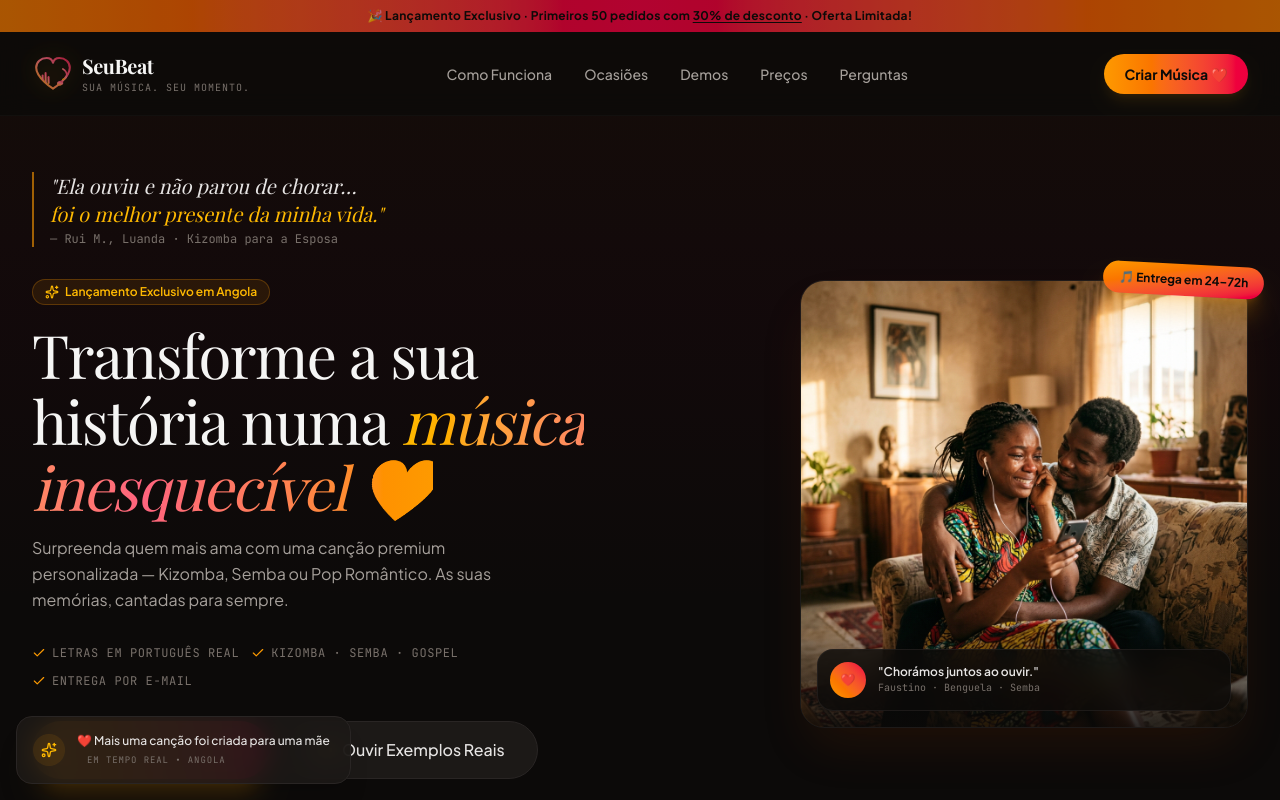
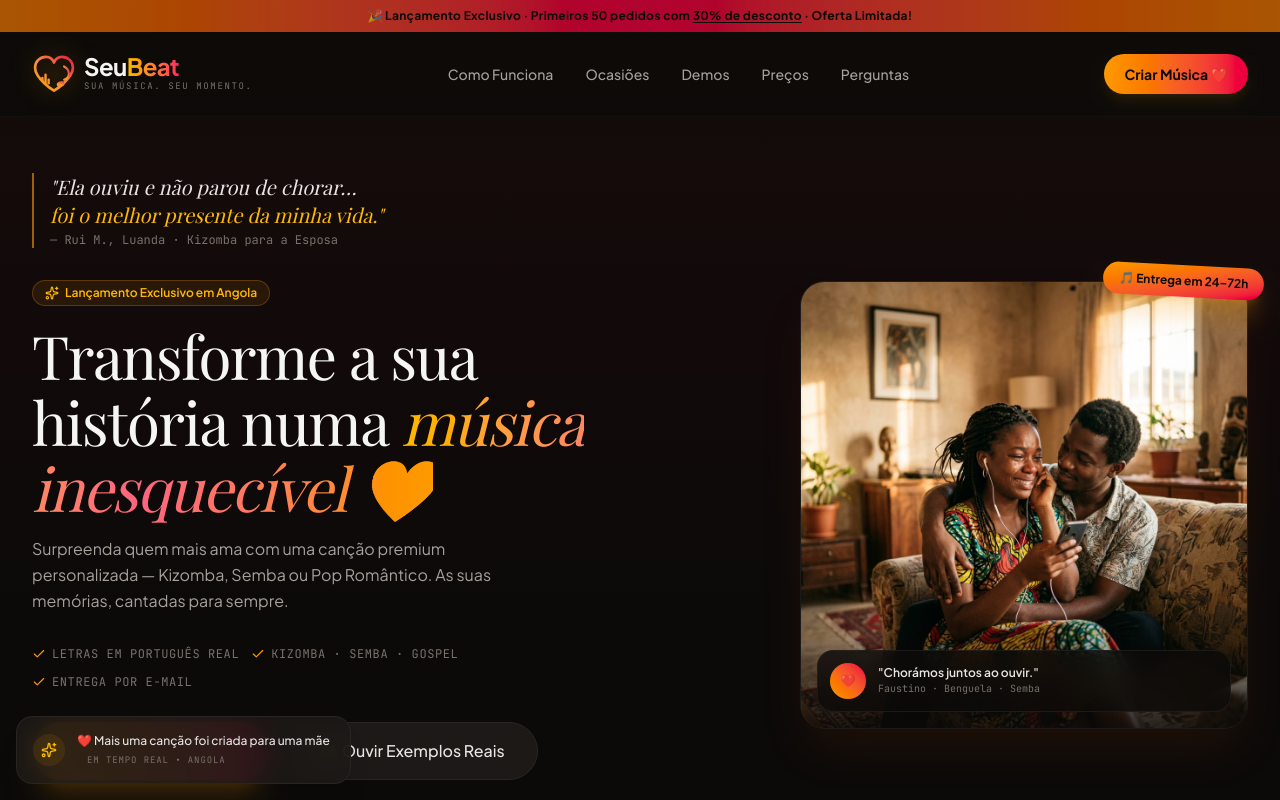
Before and after one commit to Sueds153/SeuBeat, a React (Vite) app: page / in a window 1280 px wide. Shown: the top 800 px of the page. Built offline with nearby package versions, Linux system fonts and the light colour scheme; a web font is replaced by a local one.

Commit message:
feat: admin superpowers - search, metrics view, CSV export, quick reject templates, logs modal, lyrics preview, style editor, notifications, client simulator

```diff
--- a/src/components/AdminPanel.tsx
+++ b/src/components/AdminPanel.tsx
@@ -820,7 +820,9 @@ export default function AdminPanel() {
             <div className="flex items-center gap-2">
               <LogoIcon size={32} />
               <div>
-                <span className="text-sm font-bold text-stone-100 font-serif block">SeuBeat</span>
+                <span className="font-sans text-base font-black tracking-tight block leading-none">
+                  <span className="text-stone-100">Seu</span><span className="bg-gradient-to-r from-amber-400 to-rose-500 bg-clip-text text-transparent">Beat</span>
+                </span>
                 <span className="text-[9px] text-stone-500 font-mono uppercase tracking-wider">Admin Panel</span>
               </div>
             </div>
@@ -841,7 +843,9 @@ export default function AdminPanel() {
                 >
                   <item.icon className="w-4 h-4 shrink-0" />
                   {item.label}
-                  {item.id === 'payments' && stats?.pendingPayments ? (
+                  {item.id === 'dashboard' && notifDot ? (
+                    <span className="ml-auto w-2 h-2 rounded-full bg-amber-500 animate-pulse" title="Novas atividades" />
+                  ) : item.id === 'payments' && stats?.pendingPayments ? (
                     <span className="ml-auto bg-amber-500 text-stone-950 text-[9px] font-black px-1.5 py-0.5 rounded-full">
                       {stats.pendingPayments}
                     </span>
@@ -927,9 +931,14 @@ export default function AdminPanel() {
                       <h1 className="font-serif text-2xl font-bold text-stone-100">Pagamentos</h1>
                       <p className="text-stone-500 text-sm mt-1">Gerir comprovativos e aprovações</p>
                     </div>
-                    <button onClick={fetchPayments} className="flex items-center gap-2 text-xs text-stone-400 hover:text-amber-400 bg-stone-900 border border-stone-800 px-3 py-2 rounded-xl transition-colors cursor-pointer">
-                      <RefreshCw className="w-3.5 h-3.5" /> Atualizar
-                    </button>
+                    <div className="flex items-center gap-2">
+                      <button onClick={() => exportCSV('payments')} className="flex items-center gap-1.5 px-3 py-2 bg-stone-900 border border-stone-800 text-stone-400 text-xs rounded-xl hover:text-emerald-400 hover:border-emerald-500/30 transition-colors cursor-pointer font-mono">
+                        <Download className="w-3.5 h-3.5" /> CSV
+                      </button>
+                      <button onClick={fetchPayments} className="flex items-center gap-2 text-xs text-stone-400 hover:text-amber-400 bg-stone-900 border border-stone-800 px-3 py-2 rounded-xl transition-colors cursor-pointer">
+                        <RefreshCw className="w-3.5 h-3.5" /> Atualizar
+                      </button>
+                    </div>
                   </div>
 
                   {loading ? (
@@ -1316,6 +1325,20 @@ export default function AdminPanel() {
                               <button onClick={() => { setForceStatusModal({ id: song.id, table: 'songs', currentStatus: song.mureka_status || 'not_started' }); setForceStatusValue(''); }} className="flex items-center gap-1 px-2.5 py-1.5 bg-rose-500/10 border border-rose-500/20 text-rose-400 text-xs rounded-xl hover:bg-rose-500/20 transition-colors cursor-pointer font-mono">
                                 <AlertTriangle className="w-3 h-3" /> Forçar
                               </button>
+                              {song.song_requests && (
+                                <a
+                                  href={`/song/${(song.song_requests as any).recipient_name?.toLowerCase().normalize('NFD').replace(/[\u0300-\u036f]/g, '').replace(/[^a-z0-9]+/g, '-').replace(/(^-|-$)+/g, '') || 'especial'}?id=${song.id}`}
+                                  target="_blank" rel="noopener noreferrer"
+                                  className="flex items-center gap-1.5 px-2.5 py-1.5 bg-stone-800 border border-stone-700 text-stone-400 text-xs rounded-xl hover:text-amber-400 hover:border-amber-500/30 transition-colors cursor-pointer font-mono"
+                                >
+                                  <ExternalLink className="w-3 h-3" /> Ver
+                                </a>
+                              )}
+                              {song.lyrics && song.lyrics.length > 0 && (
+                                <button onClick={() => setPreviewLyrics({ title: song.title, lyrics: song.lyrics || [], letterText: song.letter_text || '' })} className="flex items-center gap-1 px-2.5 py-1.5 bg-stone-800 border border-stone-700 text-stone-400 text-xs rounded-xl hover:text-blue-400 hover:border-blue-500/30 transition-colors cursor-pointer font-mono">
+                                  <FileText className="w-3 h-3" /> Letra
+                                </button>
+                              )}
                               {song.audio_url ? (
                                 <a href={song.audio_url} target="_blank" rel="noopener noreferrer"
                                   className="flex items-center gap-1.5 px-3 py-1.5 bg-emerald-600/20 border border-emerald-600/30 text-emerald-400 text-xs rounded-xl hover:bg-emerald-600/30 transition-colors font-mono">
--- a/src/components/LandingPage.tsx
+++ b/src/components/LandingPage.tsx
@@ -36,10 +36,12 @@ export default function LandingPage({ onStartWizard }: LandingPageProps) {
       {/* ─── NAV ─── */}
       <header className="max-w-7xl mx-auto px-4 md:px-8 py-5 flex items-center justify-between sticky top-0 bg-stone-950/80 backdrop-blur-md z-40 border-b border-stone-900/40">
         <div className="flex items-center gap-2">
-          <LogoIcon size={42} className="drop-shadow-[0_0_10px_rgba(245,158,11,0.35)] animate-[pulse_4s_ease-in-out_infinite]" />
+          <LogoIcon size={44} className="drop-shadow-[0_0_12px_rgba(245,158,11,0.4)] shrink-0" />
           <div>
-            <span className="font-serif text-xl font-black text-stone-100 tracking-tight block">SeuBeat</span>
-            <span className="text-[10px] text-stone-500 block tracking-widest font-mono uppercase">Sua Música. Seu Momento.</span>
+            <span className="font-sans text-2xl font-black tracking-tight block leading-none">
+              <span className="text-stone-100">Seu</span><span className="bg-gradient-to-r from-amber-400 to-rose-500 bg-clip-text text-transparent">Beat</span>
+            </span>
+            <span className="text-[9px] text-stone-500 block tracking-[0.18em] font-mono uppercase mt-0.5">Sua Música. Seu Momento.</span>
           </div>
         </div>
 
@@ -394,7 +396,9 @@ export default function LandingPage({ onStartWizard }: LandingPageProps) {
           <div className="flex items-center gap-3">
             <LogoIcon size={36} />
             <div>
-              <span className="font-serif text-base font-bold text-stone-200 block">SeuBeat</span>
+              <span className="font-sans text-lg font-black tracking-tight block leading-none">
+                <span className="text-stone-100">Seu</span><span className="bg-gradient-to-r from-amber-400 to-rose-500 bg-clip-text text-transparent">Beat</span>
+              </span>
               <span className="text-[10px] font-mono text-stone-500">© 2026 · Todos os direitos reservados</span>
             </div>
           </div>
--- a/src/components/LogoIcon.tsx
+++ b/src/components/LogoIcon.tsx
@@ -6,78 +6,96 @@ interface LogoIconProps {
 }
 
 /**
- * SeuBeat logo icon — heart outline with music note + waveform bars inside.
- * Gradient adapts to the site's amber → rose colour scheme.
+ * SeuBeat logo icon — replicates the reference design:
+ *  • Thin heart outline
+ *  • 4 equalizer bars (lower-left inside heart)
+ *  • Large quarter-note with flag (right side inside heart)
+ * Gradient: amber → coral → rose  (matches site palette)
  */
 export default function LogoIcon({ size = 40, className = '' }: LogoIconProps) {
   const uid = useId().replace(/:/g, '');
-  const gradId = `sb-g-${uid}`;
-  const clipId = `sb-c-${uid}`;
+  const gMain  = `sbgm-${uid}`;   // main gradient
+  const gVert  = `sbgv-${uid}`;   // vertical gradient for bars
+  const clip   = `sbc-${uid}`;
+
+  // Heart path shared between outline and clip
+  const heartPath =
+    'M50,84 C50,84 7,57 7,32 C7,17 18,7 32,7 C40,7 47,12 50,20 C53,12 60,7 68,7 C82,7 93,17 93,32 C93,57 50,84 50,84Z';
 
   return (
     <svg
       width={size}
       height={size}
-      viewBox="0 0 100 90"
+      viewBox="0 0 100 92"
       xmlns="http://www.w3.org/2000/svg"
       className={className}
-      aria-label="SeuBeat"
+      aria-label="SeuBeat logo"
       role="img"
     >
       <defs>
-        {/* Amber → Rose gradient — matches site CTA colours */}
-        <linearGradient id={gradId} x1="0%" y1="100%" x2="100%" y2="0%">
+        {/* Diagonal amber → coral → rose gradient (matches CTA buttons) */}
+        <linearGradient id={gMain} x1="0%" y1="100%" x2="100%" y2="0%">
           <stop offset="0%"   stopColor="#f59e0b" />
-          <stop offset="55%"  stopColor="#fb7185" />
+          <stop offset="45%"  stopColor="#fb923c" />
           <stop offset="100%" stopColor="#e11d48" />
         </linearGradient>
 
-        {/* Clip path follows the heart outline so the bars stay inside */}
-        <clipPath id={clipId}>
-          <path d="M50,80 C50,80 10,54 10,30 C10,16 21,7 35,7 C42,7 48,11 50,18 C52,11 58,7 65,7 C79,7 90,16 90,30 C90,54 50,80 50,80Z" />
+        {/* Vertical gradient for the waveform bars */}
+        <linearGradient id={gVert} x1="0%" y1="100%" x2="0%" y2="0%">
+          <stop offset="0%"   stopColor="#f59e0b" />
+          <stop offset="100%" stopColor="#fb923c" />
+        </linearGradient>
+
+        {/* Clip to keep waveform bars inside the heart */}
+        <clipPath id={clip}>
+          <path d={heartPath} />
         </clipPath>
       </defs>
 
-      {/* ─── Heart outline ─── */}
+      {/* ── Heart outline ── */}
       <path
-        d="M50,80 C50,80 10,54 10,30 C10,16 21,7 35,7 C42,7 48,11 50,18 C52,11 58,7 65,7 C79,7 90,16 90,30 C90,54 50,80 50,80Z"
+        d={heartPath}
         fill="none"
-        stroke={`url(#${gradId})`}
-        strokeWidth="5"
+        stroke={`url(#${gMain})`}
+        strokeWidth="6"
         strokeLinejoin="round"
         strokeLinecap="round"
       />
 
-      {/* ─── Waveform bars (clipped to heart interior) ─── */}
-      <g clipPath={`url(#${clipId})`}>
-        <rect x="16" y="56" width="5" height="13" rx="2.5" fill={`url(#${gradId})`} />
-        <rect x="23" y="46" width="5" height="23" rx="2.5" fill={`url(#${gradId})`} />
-        <rect x="30" y="40" width="5" height="29" rx="2.5" fill={`url(#${gradId})`} />
-        <rect x="37" y="50" width="5" height="19" rx="2.5" fill={`url(#${gradId})`} />
+      {/* ── Equalizer / waveform bars — lower-left inside heart ── */}
+      <g clipPath={`url(#${clip})`}>
+        {/* bar 1 – shortest */}
+        <rect x="14"  y="61" width="5.5" height="9"  rx="2.75" fill={`url(#${gVert})`} />
+        {/* bar 2 – medium */}
+        <rect x="21"  y="52" width="5.5" height="18" rx="2.75" fill={`url(#${gVert})`} />
+        {/* bar 3 – tallest */}
+        <rect x="28"  y="45" width="5.5" height="25" rx="2.75" fill={`url(#${gVert})`} />
+        {/* bar 4 – medium-short */}
+        <rect x="35"  y="56" width="5.5" height="14" rx="2.75" fill={`url(#${gVert})`} />
       </g>
 
-      {/* ─── Music note (right side) ─── */}
-      {/* Note head */}
+      {/* ── Music note — right side ── */}
+      {/* Notehead: large filled ellipse, slightly tilted */}
       <ellipse
-        cx="67" cy="67"
-        rx="7.5" ry="5.5"
-        fill={`url(#${gradId})`}
-        transform="rotate(-18 67 67)"
+        cx="65" cy="69"
+        rx="9"  ry="6.5"
+        fill={`url(#${gMain})`}
+        transform="rotate(-20 65 69)"
       />
-      {/* Stem */}
+      {/* Stem: vertical from right of notehead up to top-right of heart */}
       <line
-        x1="73.5" y1="63"
-        x2="73.5" y2="33"
-        stroke={`url(#${gradId})`}
-        strokeWidth="4.5"
+        x1="73"  y1="64"
+        x2="73"  y2="29"
+        stroke={`url(#${gMain})`}
+        strokeWidth="5.5"
         strokeLinecap="round"
       />
-      {/* Flag / curl */}
+      {/* Flag: elegant curve to the right from stem top */}
       <path
-        d="M73.5,33 C86,40 86,55 73.5,58"
+        d="M73,29 C87,36 88,54 73,59"
         fill="none"
-        stroke={`url(#${gradId})`}
-        strokeWidth="4"
+        stroke={`url(#${gMain})`}
+        strokeWidth="5"
         strokeLinecap="round"
       />
     </svg>
```
